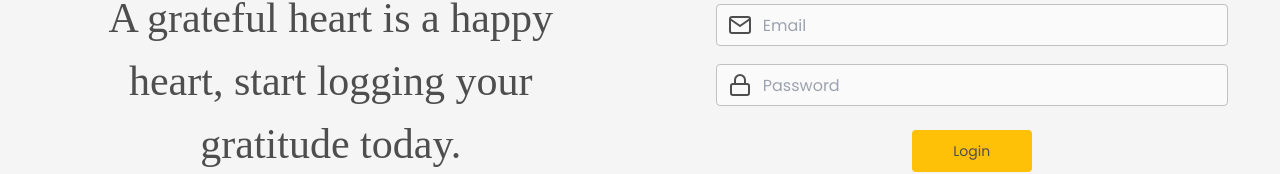
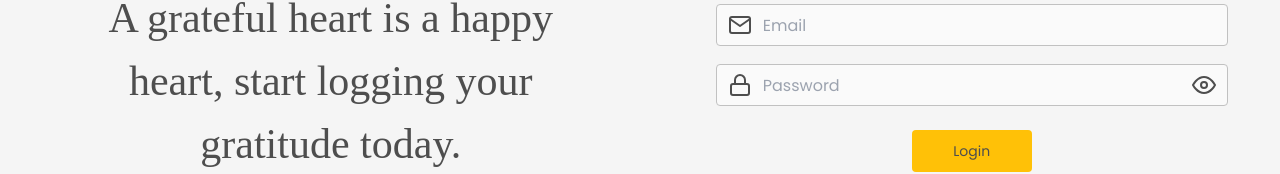
Before and after one commit to wahyuditya/gratily, a Next.js app: page /login in a window 1280 px wide. Shown: the part 277-451 px from the top of the page. Built offline with nearby package versions, Linux system fonts and the light colour scheme; no server answers; a web font is replaced by a local one.

Commit message:
fixed pasword visibility

```diff
--- a/app/login/page.tsx
+++ b/app/login/page.tsx
@@ -57,11 +57,66 @@
       />
     </svg>
   );
-
+  const eye = (
+    <svg
+      width="24"
+      height="24"
+      viewBox="0 0 24 24"
+      fill="none"
+      xmlns="http://www.w3.org/2000/svg"
+    >
+      <path
+        d="M1 12C1 12 5 4 12 4C19 4 23 12 23 12C23 12 19 20 12 20C5 20 1 12 1 12Z"
+        stroke="#4E4E4E"
+        strokeWidth="2"
+        strokeLinecap="round"
+        strokeLinejoin="round"
+      />
+      <path
+        d="M12 15C13.6569 15 15 13.6569 15 12C15 10.3431 13.6569 9 12 9C10.3431 9 9 10.3431 9 12C9 13.6569 10.3431 15 12 15Z"
+        stroke="#4E4E4E"
+        strokeWidth="2"
+        strokeLinecap="round"
+        strokeLinejoin="round"
+      />
+    </svg>
+  );
+  const eyeOff = (
+    <svg
+      width="24"
+      height="24"
+      viewBox="0 0 24 24"
+      fill="none"
+      xmlns="http://www.w3.org/2000/svg"
+    >
+      <g clip-path="url(#clip0_125_2)">
+        <path
+          d="M17.94 17.94C16.2306 19.243 14.1491 19.9649 12 20C5 20 1 12 1 12C2.24389 9.68192 3.96914 7.65663 6.06 6.06003M9.9 4.24002C10.5883 4.0789 11.2931 3.99836 12 4.00003C19 4.00003 23 12 23 12C22.393 13.1356 21.6691 14.2048 20.84 15.19M14.12 14.12C13.8454 14.4148 13.5141 14.6512 13.1462 14.8151C12.7782 14.9791 12.3809 15.0673 11.9781 15.0744C11.5753 15.0815 11.1752 15.0074 10.8016 14.8565C10.4281 14.7056 10.0887 14.4811 9.80385 14.1962C9.51897 13.9113 9.29439 13.572 9.14351 13.1984C8.99262 12.8249 8.91853 12.4247 8.92563 12.0219C8.93274 11.6191 9.02091 11.2219 9.18488 10.8539C9.34884 10.4859 9.58525 10.1547 9.88 9.88003"
+          stroke="#4E4E4E"
+          strokeWidth="2"
+          strokeLinecap="round"
+          strokeLinejoin="round"
+        />
+        <path
+          d="M1 1L23 23"
+          stroke="#4E4E4E"
+          strokeWidth="2"
+          strokeLinecap="round"
+          strokeLinejoin="round"
+        />
+      </g>
+      <defs>
+        <clipPath id="clip0_125_2">
+          <rect width="24" height="24" fill="white" />
+        </clipPath>
+      </defs>
+    </svg>
+  );
   const [email, setEmail] = useState("");
   const [password, setPassword] = useState("");
   const [error, setError] = useState("");
   const [laoding, setLoading] = useState(false);
+  const [showPassword, setShowPassword] = useState(false);
 
   const router = useRouter();
 
@@ -120,9 +175,13 @@
               <Input
                 onChange={(e) => setPassword(e.target.value)}
                 label="Password"
-                type="password"
+                type={showPassword ? "text" : "password"}
                 icon={lock}
                 required
+                trailingIcon={{
+                  icon: showPassword ? eyeOff : eye,
+                  onClick: () => setShowPassword(!showPassword),
+                }}
               />
               <div className="buttons flex flex-col items-center gap-[4px] mt-[24px]">
                 <Button
--- a/app/register/page.tsx
+++ b/app/register/page.tsx
@@ -13,10 +13,10 @@
   const [email, setEmail] = useState("");
   const [password, setPassword] = useState("");
   const [laoding, setLoading] = useState(false);
+  const [error, setError] = useState<string | null>(null);
+  const [showPassword, setShowPassword] = useState(false);
 
   const router = useRouter();
-
-  const [error, setError] = useState<string | null>(null);
 
   const user_icon = (
     <svg
@@ -88,6 +88,61 @@
         strokeLinecap="round"
         strokeLinejoin="round"
       />
+    </svg>
+  );
+  const eye = (
+    <svg
+      width="24"
+      height="24"
+      viewBox="0 0 24 24"
+      fill="none"
+      xmlns="http://www.w3.org/2000/svg"
+    >
+      <path
+        d="M1 12C1 12 5 4 12 4C19 4 23 12 23 12C23 12 19 20 12 20C5 20 1 12 1 12Z"
+        stroke="#4E4E4E"
+        strokeWidth="2"
+        strokeLinecap="round"
+        strokeLinejoin="round"
+      />
+      <path
+        d="M12 15C13.6569 15 15 13.6569 15 12C15 10.3431 13.6569 9 12 9C10.3431 9 9 10.3431 9 12C9 13.6569 10.3431 15 12 15Z"
+        stroke="#4E4E4E"
+        strokeWidth="2"
+        strokeLinecap="round"
+        strokeLinejoin="round"
+      />
+    </svg>
+  );
+  const eyeOff = (
+    <svg
+      width="24"
+      height="24"
+      viewBox="0 0 24 24"
+      fill="none"
+      xmlns="http://www.w3.org/2000/svg"
+    >
+      <g clip-path="url(#clip0_125_2)">
+        <path
+          d="M17.94 17.94C16.2306 19.243 14.1491 19.9649 12 20C5 20 1 12 1 12C2.24389 9.68192 3.96914 7.65663 6.06 6.06003M9.9 4.24002C10.5883 4.0789 11.2931 3.99836 12 4.00003C19 4.00003 23 12 23 12C22.393 13.1356 21.6691 14.2048 20.84 15.19M14.12 14.12C13.8454 14.4148 13.5141 14.6512 13.1462 14.8151C12.7782 14.9791 12.3809 15.0673 11.9781 15.0744C11.5753 15.0815 11.1752 15.0074 10.8016 14.8565C10.4281 14.7056 10.0887 14.4811 9.80385 14.1962C9.51897 13.9113 9.29439 13.572 9.14351 13.1984C8.99262 12.8249 8.91853 12.4247 8.92563 12.0219C8.93274 11.6191 9.02091 11.2219 9.18488 10.8539C9.34884 10.4859 9.58525 10.1547 9.88 9.88003"
+          stroke="#4E4E4E"
+          strokeWidth="2"
+          strokeLinecap="round"
+          strokeLinejoin="round"
+        />
+        <path
+          d="M1 1L23 23"
+          stroke="#4E4E4E"
+          strokeWidth="2"
+          strokeLinecap="round"
+          strokeLinejoin="round"
+        />
+      </g>
+      <defs>
+        <clipPath id="clip0_125_2">
+          <rect width="24" height="24" fill="white" />
+        </clipPath>
+      </defs>
     </svg>
   );
 
@@ -190,9 +245,13 @@
               <Input
                 onChange={handlePassword}
                 label="Password"
-                type="password"
+                type={showPassword ? "text" : "password"}
                 icon={lock}
                 required
+                trailingIcon={{
+                  icon: showPassword ? eyeOff : eye,
+                  onClick: () => setShowPassword(!showPassword),
+                }}
               />
               <div className=" flex flex-col items-center gap-[4px] mt-[24px]">
                 <Button
--- a/components/input.tsx
+++ b/components/input.tsx
@@ -5,11 +5,16 @@
   type?: "email" | "password" | "text";
   onChange?: (e: React.ChangeEvent<HTMLInputElement>) => void;
   value?: string | number;
+  trailingIcon?: {
+    icon: React.ReactNode;
+    onClick: () => void;
+  };
 }
 
 const Input: React.FC<InputProps> = ({
   label,
   icon,
+  trailingIcon,
   required = true,
   type,
   onChange,
@@ -21,6 +26,7 @@
         <div className="absolute left-[12px] top-1/2 -translate-y-1/2">
           {icon}
         </div>
+
         <input
           className="w-full h-[42px] px-[46px] rounded-[4px] border border-[#C1C1C1] bg-[#fafafa]"
           type={type}
@@ -29,6 +35,11 @@
           onChange={onChange}
           value={value}
         />
+        <div className="absolute right-[12px] top-1/2 -translate-y-1/2">
+          {trailingIcon && (
+            <div onClick={trailingIcon.onClick}>{trailingIcon.icon}</div>
+          )}
+        </div>
       </div>
     </>
   );
```
